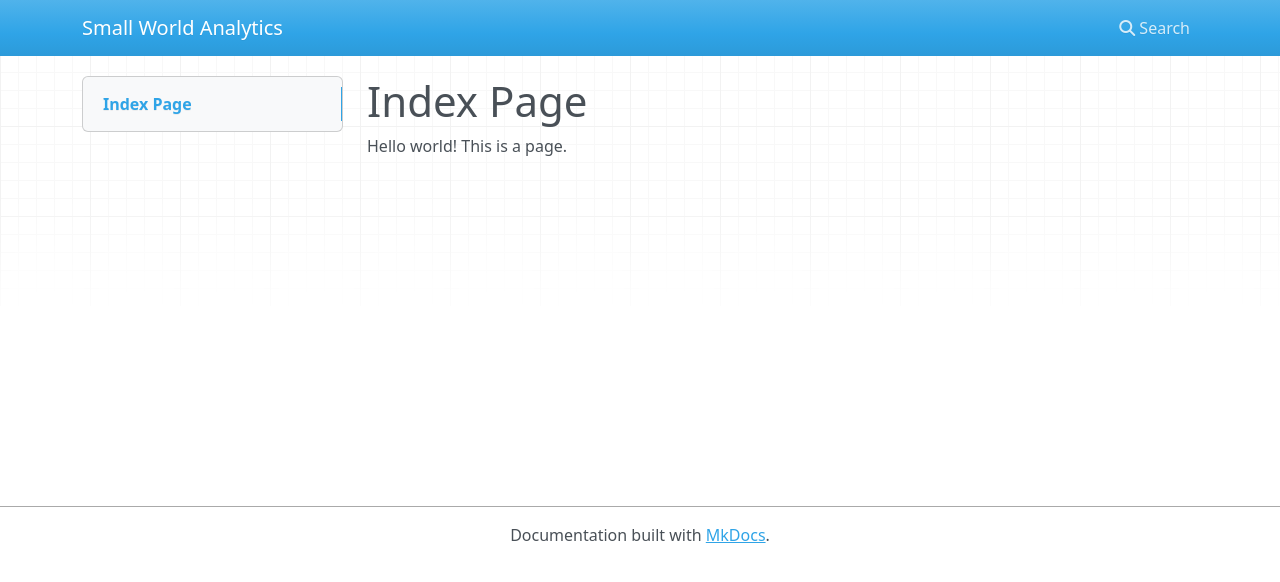
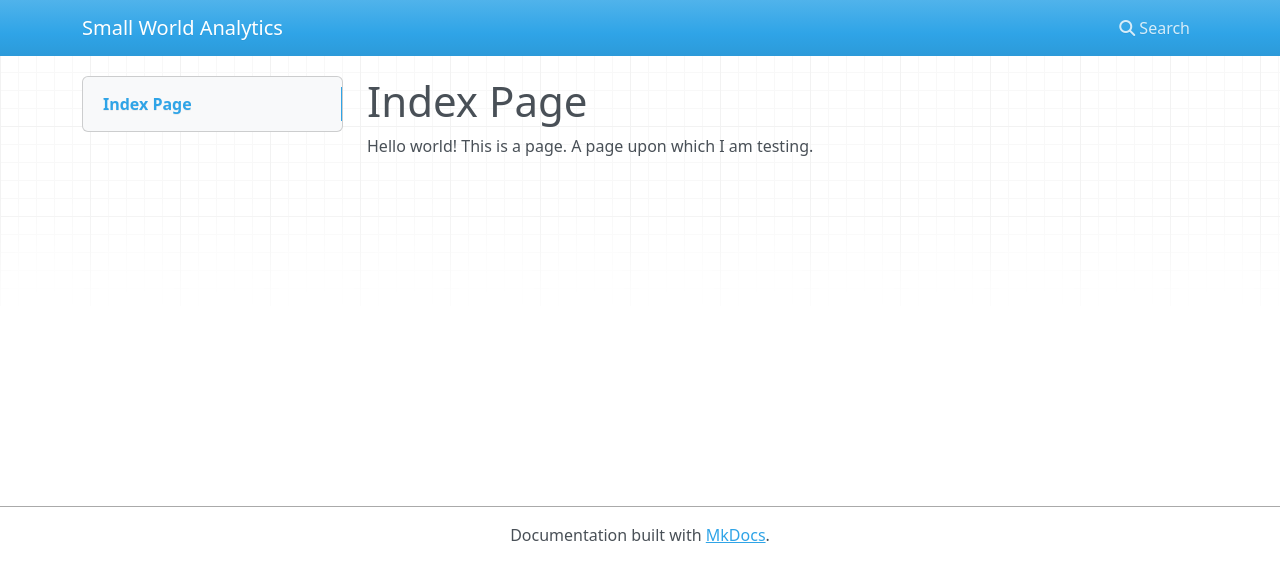
Before and after one commit to wylbee/small-world-analytics-site, an MkDocs documentation site: the page built from docs/index.md, in a window 1280 px wide. Shown: the top 582 px of the page. Built offline with MkDocs 1.6.1, drawn with Linux system fonts in a browser that asks for light colours; nearby versions of some CDN libraries.

Commit message:
Attempt to trigger action

```diff
--- a/docs/index.md
+++ b/docs/index.md
@@ -1,4 +1,4 @@
 <!-- index.md -->
 # Index Page
 
-Hello world! This is a page.
+Hello world! This is a page. A page upon which I am testing.
```
